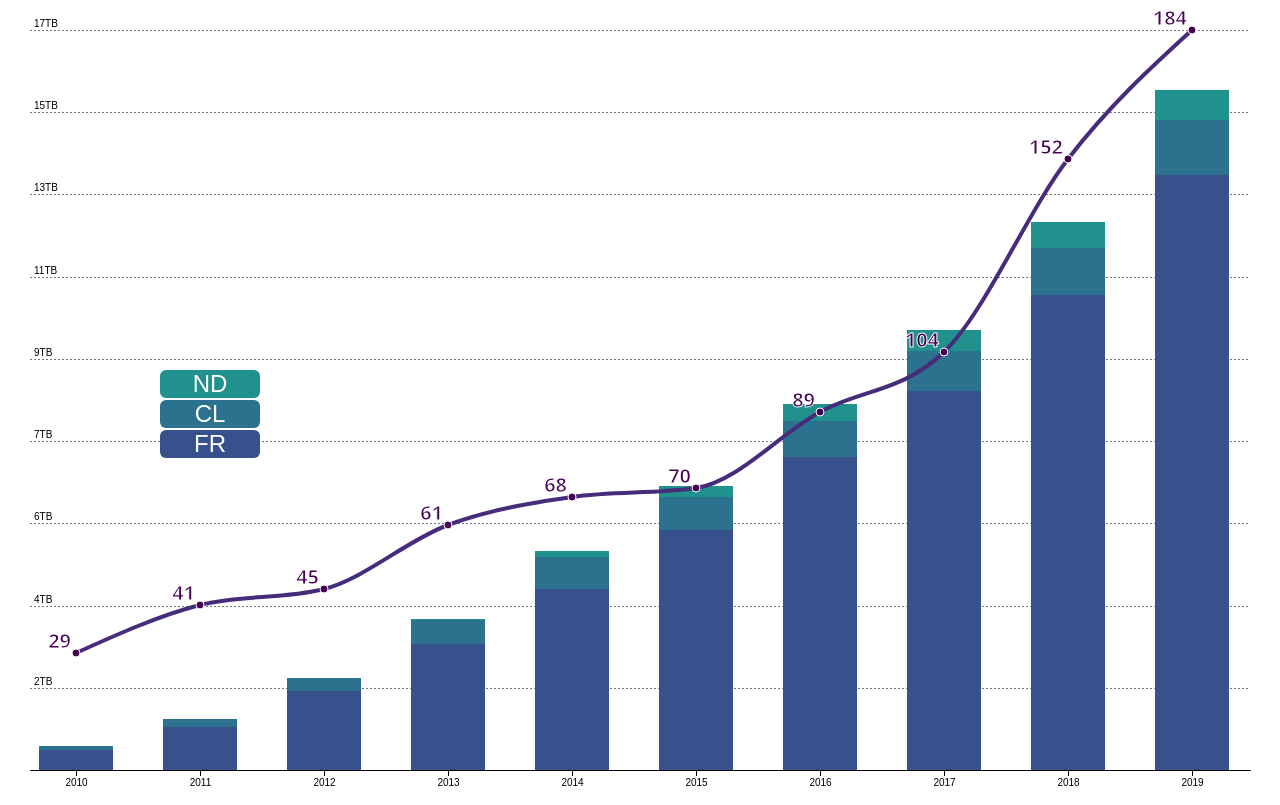
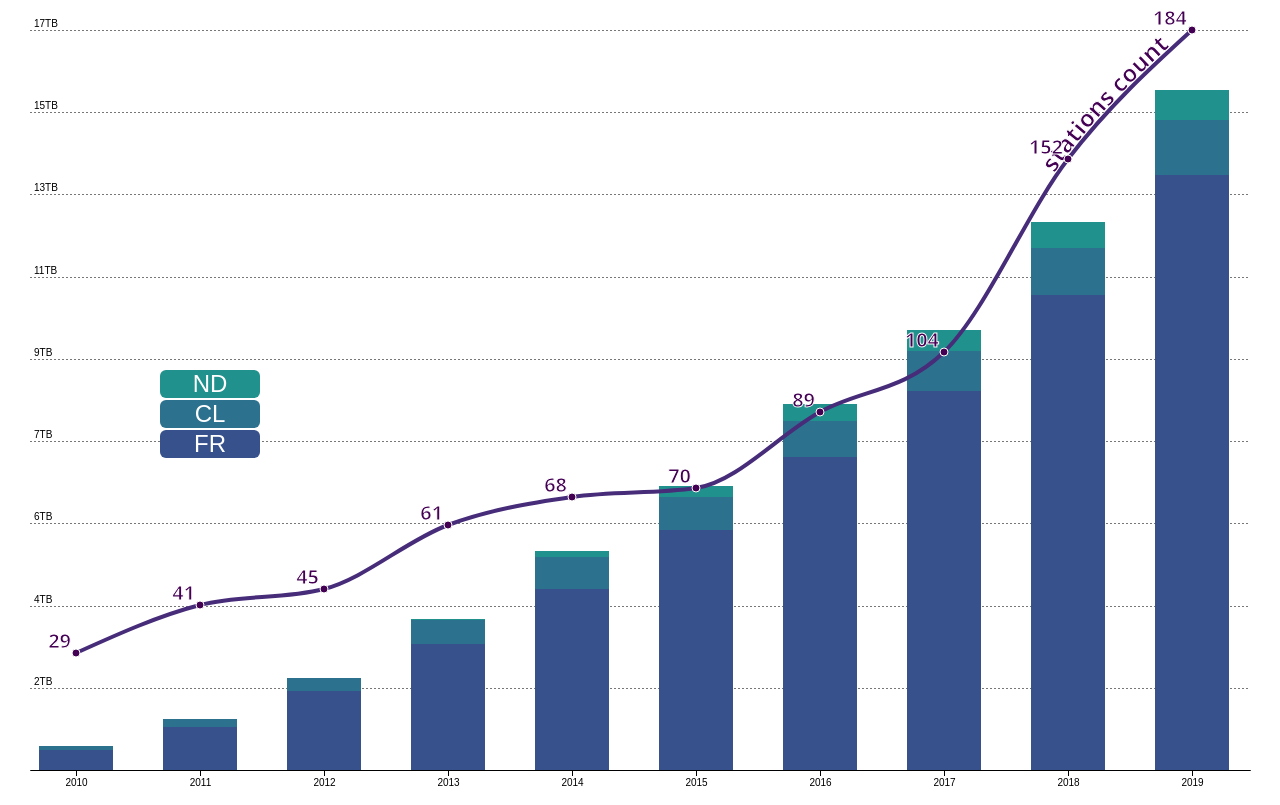
Before and after one commit to fabienengels/d3js-volumes, a plain HTML site: page index.html in a window 1280 px wide. Drawn offline with nearby package versions, Linux system fonts and the light colour scheme.

Commit message:
Add "stations count" text

```diff
--- a/index.html
+++ b/index.html
@@ -155,11 +155,25 @@
           .append("path")
           .datum(d3.zip(years, stations_total))
           .attr("fill", "none")
+          .attr("id", "path")
           .attr("stroke", "#472c7a")
           .attr("stroke-linejoin", "round")
           .attr("stroke-linecap", "round")
           .attr("stroke-width", 4)
           .attr("d", line);
+
+      g.append("g")
+        .append("text")
+          .attr("transform", "translate(-2,-2)")
+          .append("textPath")
+            .attr("xlink:href", "#path")
+            .attr("startOffset", "98%")
+            .attr("fill", "#440154")
+            .attr("text-anchor", "end")
+            .attr("stroke", "white")
+            .attr("font-size", "24px")
+            .attr("font-weight", "bold")
+            .text("stations count");
 
       g.selectAll(".stations-count")
         .data(stations_data)
@@ -181,8 +195,6 @@
         .attr("fill", "#440154")
         .attr("stroke", "white")
         .attr("r", "4");
-
-
 
       g.append("g")
         .attr("transform", "translate(0," + height + ")")
```
